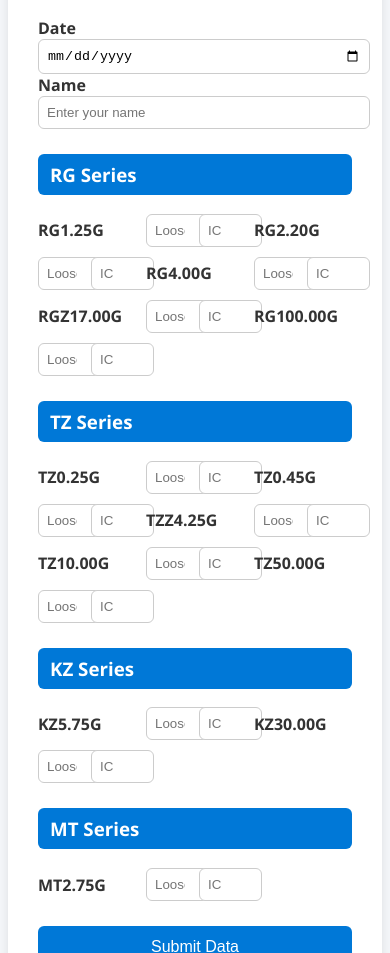
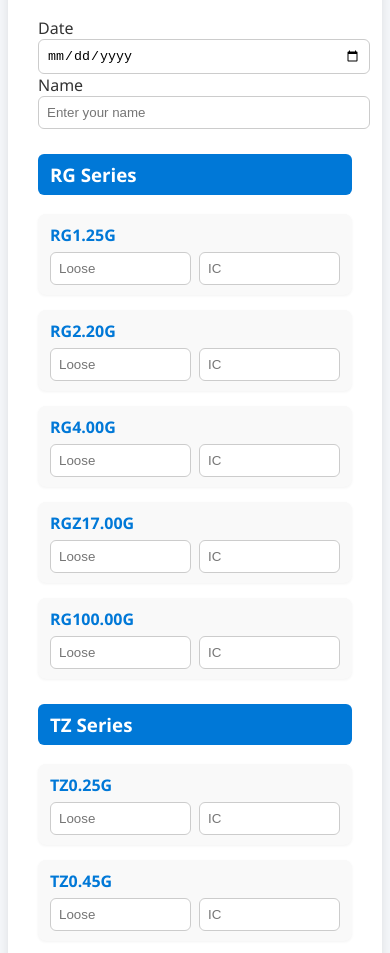
Before and after one commit to PE110725/dsgroup, a plain HTML site: page index.html in a window 390 px wide. Shown: the part 129-1082 px from the top of the page. Drawn offline with Linux system fonts and the light colour scheme.

Commit message:
Refactor SKU input layout to use grid system
Updated layout and styling for SKU input sections, replacing rows with a grid layout for better responsiveness. Adjusted max-width and added new classes for SKU cards and input pairs.

```diff
--- a/index.html
+++ b/index.html
@@ -20,7 +20,7 @@
       border-radius: 12px;
       box-shadow: 0 4px 12px rgba(0,0,0,0.1);
       width: 95%;
-      max-width: 900px;
+      max-width: 950px;
     }
     h2 {
       text-align: center;
@@ -34,16 +34,28 @@
       border-radius: 6px;
       margin-top: 25px;
     }
-    .row {
+    .sku-grid {
       display: grid;
-      grid-template-columns: 1fr 1fr 1fr;
-      gap: 10px;
-      align-items: center;
-      margin-top: 8px;
+      grid-template-columns: repeat(auto-fit, minmax(280px, 1fr));
+      gap: 15px 25px;
+      margin-top: 10px;
     }
-    label {
-      font-weight: 600;
-      grid-column: span 1;
+    .sku-card {
+      display: flex;
+      flex-direction: column;
+      background: #f9f9f9;
+      border-radius: 8px;
+      padding: 10px 12px;
+      box-shadow: 0 1px 3px rgba(0,0,0,0.05);
+    }
+    .sku-card label {
+      font-weight: bold;
+      margin-bottom: 6px;
+      color: #0078D7;
+    }
+    .input-pair {
+      display: flex;
+      gap: 8px;
     }
     input[type="number"], input[type="date"], input[type="text"] {
       padding: 8px;
@@ -51,10 +63,8 @@
       border: 1px solid #ccc;
       width: 100%;
     }
-    .pair {
-      display: grid;
-      grid-template-columns: 1fr 1fr;
-      gap: 8px;
+    input[type="number"] {
+      step: any;
     }
     button {
       margin-top: 25px;
@@ -88,94 +98,37 @@
     <label for="NAME">Name</label>
     <input type="text" id="NAME" name="NAME" placeholder="Enter your name" required>
 
+    <!-- RG SERIES -->
     <h3>RG Series</h3>
-    <div class="row">
-      <label>RG1.25G</label>
-      <div class="pair">
-        <input type="number" name="RG1_25G_LOOSE" data-sku="RG1.25G" placeholder="Loose">
-        <input type="number" name="RG1_25G_IC" data-sku="RG1.25G" placeholder="IC">
-      </div>
-
-      <label>RG2.20G</label>
-      <div class="pair">
-        <input type="number" name="RG2_20G_LOOSE" data-sku="RG2.20G" placeholder="Loose">
-        <input type="number" name="RG2_20G_IC" data-sku="RG2.20G" placeholder="IC">
-      </div>
-
-      <label>RG4.00G</label>
-      <div class="pair">
-        <input type="number" name="RG4_00G_LOOSE" data-sku="RG4.00G" placeholder="Loose">
-        <input type="number" name="RG4_00G_IC" data-sku="RG4.00G" placeholder="IC">
-      </div>
-
-      <label>RGZ17.00G</label>
-      <div class="pair">
-        <input type="number" name="RGZ17_00G_LOOSE" data-sku="RGZ17.00G" placeholder="Loose">
-        <input type="number" name="RGZ17_00G_IC" data-sku="RGZ17.00G" placeholder="IC">
-      </div>
-
-      <label>RG100.00G</label>
-      <div class="pair">
-        <input type="number" name="RG100_00G_LOOSE" data-sku="RG100.00G" placeholder="Loose">
-        <input type="number" name="RG100_00G_IC" data-sku="RG100.00G" placeholder="IC">
-      </div>
+    <div class="sku-grid">
+      <div class="sku-card"><label>RG1.25G</label><div class="input-pair"><input type="number" name="RG1_25G_LOOSE" data-sku="RG1.25G" placeholder="Loose"><input type="number" name="RG1_25G_IC" data-sku="RG1.25G" placeholder="IC"></div></div>
+      <div class="sku-card"><label>RG2.20G</label><div class="input-pair"><input type="number" name="RG2_20G_LOOSE" data-sku="RG2.20G" placeholder="Loose"><input type="number" name="RG2_20G_IC" data-sku="RG2.20G" placeholder="IC"></div></div>
+      <div class="sku-card"><label>RG4.00G</label><div class="input-pair"><input type="number" name="RG4_00G_LOOSE" data-sku="RG4.00G" placeholder="Loose"><input type="number" name="RG4_00G_IC" data-sku="RG4.00G" placeholder="IC"></div></div>
+      <div class="sku-card"><label>RGZ17.00G</label><div class="input-pair"><input type="number" name="RGZ17_00G_LOOSE" data-sku="RGZ17.00G" placeholder="Loose"><input type="number" name="RGZ17_00G_IC" data-sku="RGZ17.00G" placeholder="IC"></div></div>
+      <div class="sku-card"><label>RG100.00G</label><div class="input-pair"><input type="number" name="RG100_00G_LOOSE" data-sku="RG100.00G" placeholder="Loose"><input type="number" name="RG100_00G_IC" data-sku="RG100.00G" placeholder="IC"></div></div>
     </div>
 
+    <!-- TZ SERIES -->
     <h3>TZ Series</h3>
-    <div class="row">
-      <label>TZ0.25G</label>
-      <div class="pair">
-        <input type="number" name="TZ0_25G_LOOSE" data-sku="TZ0.25G" placeholder="Loose">
-        <input type="number" name="TZ0_25G_IC" data-sku="TZ0.25G" placeholder="IC">
-      </div>
-
-      <label>TZ0.45G</label>
-      <div class="pair">
-        <input type="number" name="TZ0_45G_LOOSE" data-sku="TZ0.45G" placeholder="Loose">
-        <input type="number" name="TZ0_45G_IC" data-sku="TZ0.45G" placeholder="IC">
-      </div>
-
-      <label>TZZ4.25G</label>
-      <div class="pair">
-        <input type="number" name="TZZ4_25G_LOOSE" data-sku="TZZ4.25G" placeholder="Loose">
-        <input type="number" name="TZZ4_25G_IC" data-sku="TZZ4.25G" placeholder="IC">
-      </div>
-
-      <label>TZ10.00G</label>
-      <div class="pair">
-        <input type="number" name="TZ10_00G_LOOSE" data-sku="TZ10.00G" placeholder="Loose">
-        <input type="number" name="TZ10_00G_IC" data-sku="TZ10.00G" placeholder="IC">
-      </div>
-
-      <label>TZ50.00G</label>
-      <div class="pair">
-        <input type="number" name="TZ50_00G_LOOSE" data-sku="TZ50.00G" placeholder="Loose">
-        <input type="number" name="TZ50_00G_IC" data-sku="TZ50.00G" placeholder="IC">
-      </div>
+    <div class="sku-grid">
+      <div class="sku-card"><label>TZ0.25G</label><div class="input-pair"><input type="number" name="TZ0_25G_LOOSE" data-sku="TZ0.25G" placeholder="Loose"><input type="number" name="TZ0_25G_IC" data-sku="TZ0.25G" placeholder="IC"></div></div>
+      <div class="sku-card"><label>TZ0.45G</label><div class="input-pair"><input type="number" name="TZ0_45G_LOOSE" data-sku="TZ0.45G" placeholder="Loose"><input type="number" name="TZ0_45G_IC" data-sku="TZ0.45G" placeholder="IC"></div></div>
+      <div class="sku-card"><label>TZZ4.25G</label><div class="input-pair"><input type="number" name="TZZ4_25G_LOOSE" data-sku="TZZ4.25G" placeholder="Loose"><input type="number" name="TZZ4_25G_IC" data-sku="TZZ4.25G" placeholder="IC"></div></div>
+      <div class="sku-card"><label>TZ10.00G</label><div class="input-pair"><input type="number" name="TZ10_00G_LOOSE" data-sku="TZ10.00G" placeholder="Loose"><input type="number" name="TZ10_00G_IC" data-sku="TZ10.00G" placeholder="IC"></div></div>
+      <div class="sku-card"><label>TZ50.00G</label><div class="input-pair"><input type="number" name="TZ50_00G_LOOSE" data-sku="TZ50.00G" placeholder="Loose"><input type="number" name="TZ50_00G_IC" data-sku="TZ50.00G" placeholder="IC"></div></div>
     </div>
 
+    <!-- KZ SERIES -->
     <h3>KZ Series</h3>
-    <div class="row">
-      <label>KZ5.75G</label>
-      <div class="pair">
-        <input type="number" name="KZ5_75G_LOOSE" data-sku="KZ5.75G" placeholder="Loose">
-        <input type="number" name="KZ5_75G_IC" data-sku="KZ5.75G" placeholder="IC">
-      </div>
-
-      <label>KZ30.00G</label>
-      <div class="pair">
-        <input type="number" name="KZ30_00G_LOOSE" data-sku="KZ30.00G" placeholder="Loose">
-        <input type="number" name="KZ30_00G_IC" data-sku="KZ30.00G" placeholder="IC">
-      </div>
+    <div class="sku-grid">
+      <div class="sku-card"><label>KZ5.75G</label><div class="input-pair"><input type="number" name="KZ5_75G_LOOSE" data-sku="KZ5.75G" placeholder="Loose"><input type="number" name="KZ5_75G_IC" data-sku="KZ5.75G" placeholder="IC"></div></div>
+      <div class="sku-card"><label>KZ30.00G</label><div class="input-pair"><input type="number" name="KZ30_00G_LOOSE" data-sku="KZ30.00G" placeholder="Loose"><input type="number" name="KZ30_00G_IC" data-sku="KZ30.00G" placeholder="IC"></div></div>
     </div>
 
+    <!-- MT SERIES -->
     <h3>MT Series</h3>
-    <div class="row">
-      <label>MT2.75G</label>
-      <div class="pair">
-        <input type="number" name="MT2_75G_LOOSE" data-sku="MT2.75G" placeholder="Loose">
-        <input type="number" name="MT2_75G_IC" data-sku="MT2.75G" placeholder="IC">
-      </div>
+    <div class="sku-grid">
+      <div class="sku-card"><label>MT2.75G</label><div class="input-pair"><input type="number" name="MT2_75G_LOOSE" data-sku="MT2.75G" placeholder="Loose"><input type="number" name="MT2_75G_IC" data-sku="MT2.75G" placeholder="IC"></div></div>
     </div>
 
     <button type="submit">Submit Data</button>
@@ -186,29 +139,19 @@
     const scriptURL = "https://script.google.com/macros/s/AKfycbxTMfItJ2y1lfvdlWhCV39N3rMuaBuvdgPSCOr92Hq5g-LTmILku0QxNf35y4X5pfDm/exec";
 
     const conversionRates = {
-      "RG1.25G": 52,
-      "RG2.20G": 54,
-      "RG4.00G": 48,
-      "RGZ17.00G": 12,
-      "RG100.00G": 4,
-      "TZ0.25G": 52,
-      "TZ0.45G": 50,
-      "TZZ4.25G": 6,
-      "TZ10.00G": 6,
-      "TZ50.00G": 4,
-      "KZ5.75G": 12,
-      "KZ30.00G": 12,
-      "MT2.75G": 20
+      "RG1.25G": 52, "RG2.20G": 54, "RG4.00G": 48, "RGZ17.00G": 12, "RG100.00G": 4,
+      "TZ0.25G": 52, "TZ0.45G": 50, "TZZ4.25G": 6, "TZ10.00G": 6, "TZ50.00G": 4,
+      "KZ5.75G": 12, "KZ30.00G": 12, "MT2.75G": 20
     };
 
-    // Auto conversion
+    // Auto conversion logic
     document.querySelectorAll('input[type="number"]').forEach(input => {
       input.addEventListener('input', e => {
         const sku = e.target.dataset.sku;
+        if (!sku) return;
+        const rate = conversionRates[sku];
         const pair = e.target.parentElement.querySelectorAll('input');
         const [looseInput, icInput] = pair;
-        const rate = conversionRates[sku];
-
         if (e.target === looseInput && rate) {
           const looseVal = parseFloat(looseInput.value);
           icInput.value = looseVal ? (looseVal / rate).toFixed(2) : "";
@@ -238,7 +181,7 @@
         } else {
           document.getElementById("responseMessage").textContent = "⚠️ Error submitting data.";
         }
-      } catch (err) {
+      } catch {
         document.getElementById("responseMessage").textContent = "❌ Connection error.";
       }
     });
```
